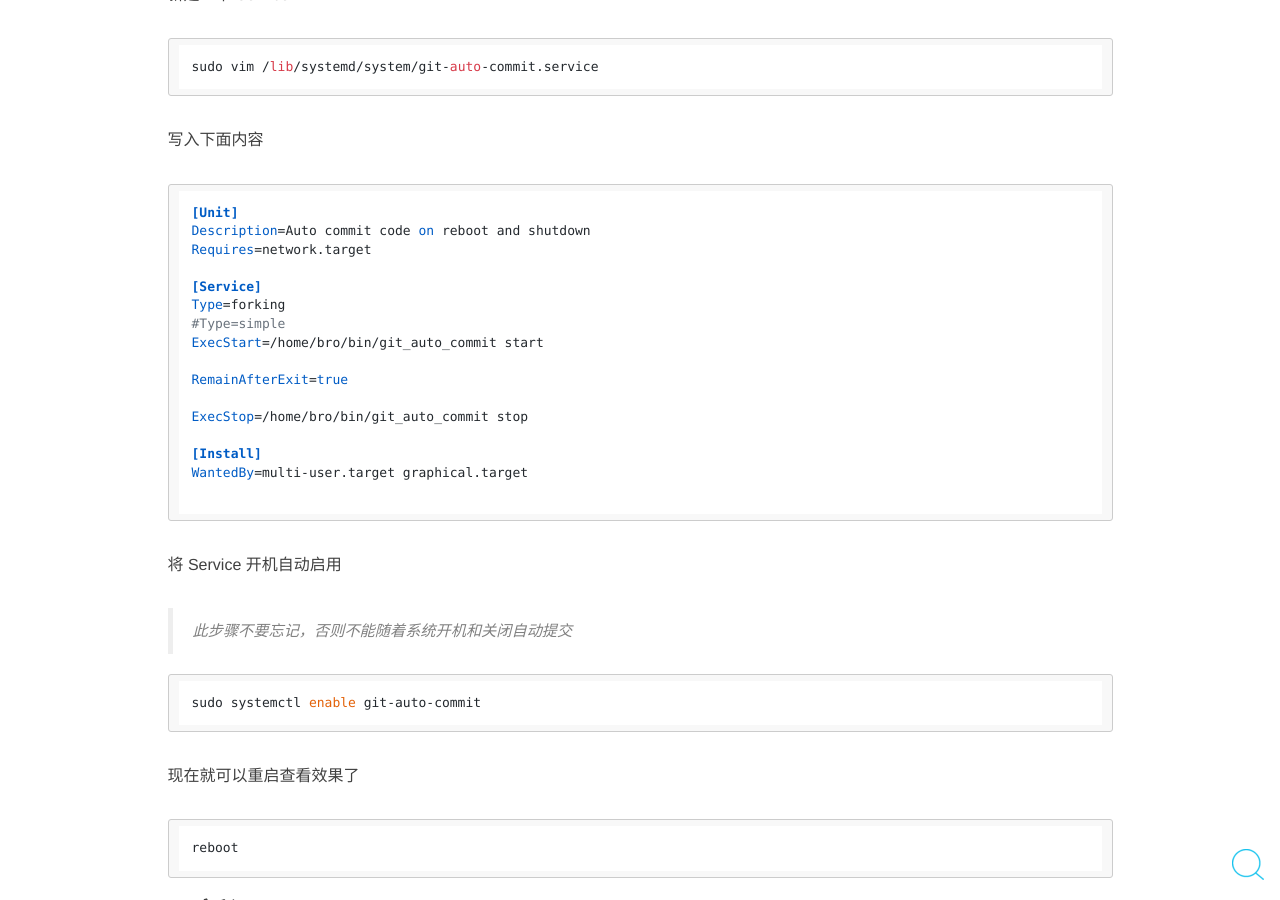
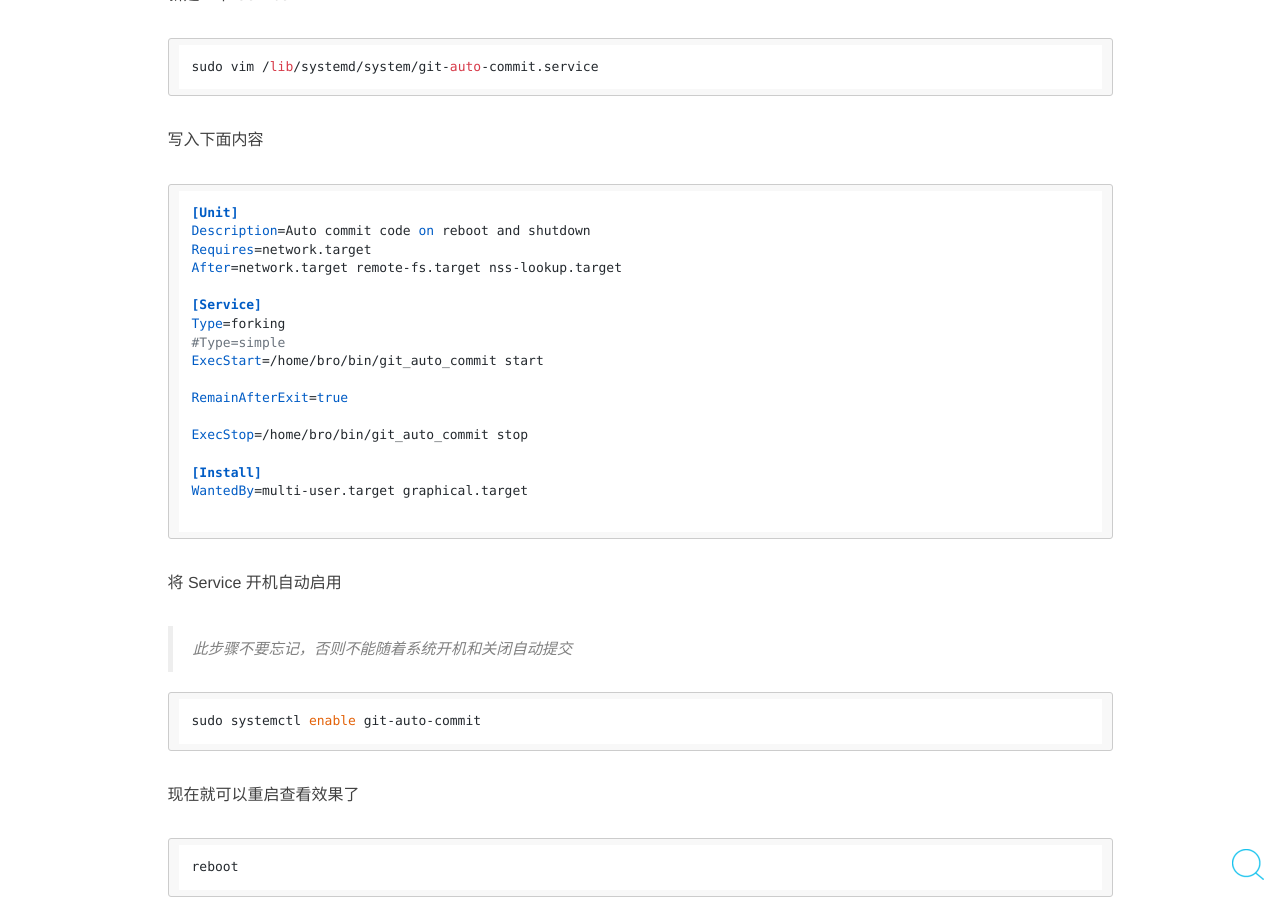
Before and after one commit to BroQiang/broqiang.github.io, a Jekyll site: the page built from _posts/2018-01-20-git-auto-commit-on-shutdown.md, in a window 1280 px wide and 900 px high, scrolled down 2050 px. Built offline with Jekyll 4.4.1, drawn with Linux system fonts in a browser that asks for light colours; nearby versions of some CDN libraries; comment, search, counter and statistics services are not loaded.

Commit message:
shell auto commit on 2018-01-22_09-29-28

```diff
--- a/_posts/2018-01-20-git-auto-commit-on-shutdown.md
+++ b/_posts/2018-01-20-git-auto-commit-on-shutdown.md
@@ -89,6 +89,7 @@ sudo vim /lib/systemd/system/git-auto-commit.service
 [Unit]
 Description=Auto commit code on reboot and shutdown
 Requires=network.target
+After=network.target remote-fs.target nss-lookup.target
 
 [Service]
 Type=forking
```
